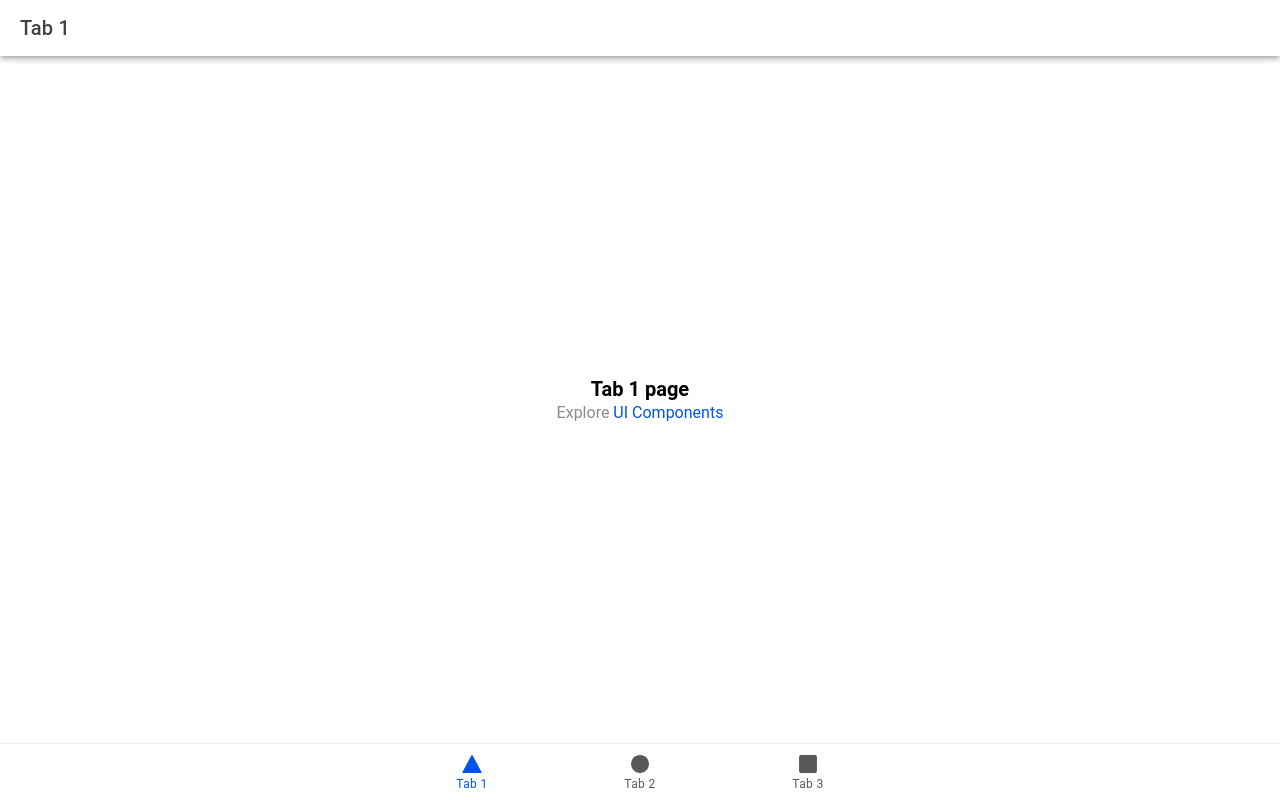
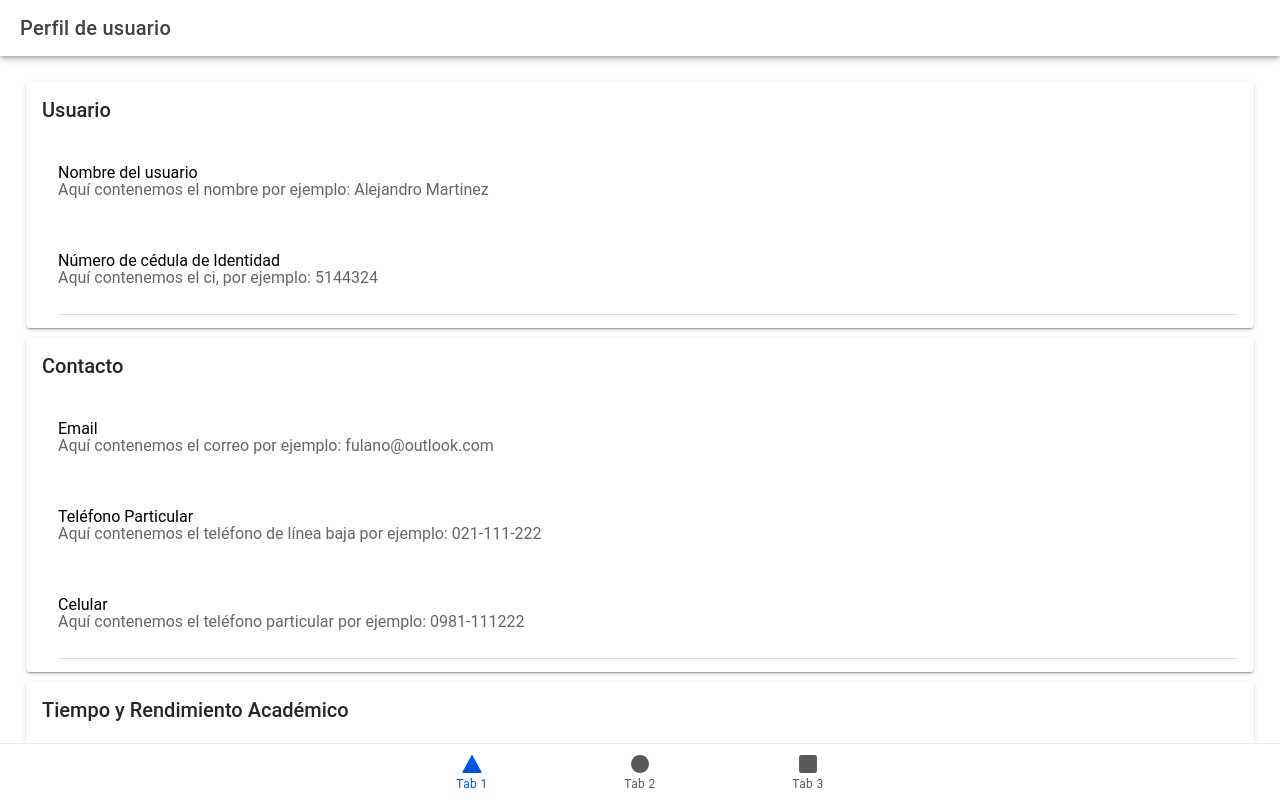
Before and after one commit to Fabrica-de-Desarrollo-CE-FPUNE/consultor-frontend-app, a React (Vite) app: page /tab1 in a window 1280 px wide. Built offline with nearby package versions, Linux system fonts and the light colour scheme.

Commit message:
perfil de usuario

```diff
--- a/src/pages/Tab1.tsx
+++ b/src/pages/Tab1.tsx
@@ -1,4 +1,4 @@
-import { IonContent, IonHeader, IonPage, IonTitle, IonToolbar } from '@ionic/react';
+import { IonCard, IonCardContent, IonCardHeader, IonCardTitle, IonContent, IonHeader, IonIcon, IonItem, IonLabel, IonPage, IonTextarea, IonTitle, IonToolbar } from '@ionic/react';
 import ExploreContainer from '../components/ExploreContainer';
 import './Tab1.css';
 
@@ -7,16 +7,69 @@ const Tab1: React.FC = () => {
     <IonPage>
       <IonHeader>
         <IonToolbar>
-          <IonTitle>Tab 1</IonTitle>
+          <IonTitle>Perfil de usuario</IonTitle>
         </IonToolbar>
       </IonHeader>
-      <IonContent fullscreen>
-        <IonHeader collapse="condense">
-          <IonToolbar>
-            <IonTitle size="large">Tab 1</IonTitle>
-          </IonToolbar>
-        </IonHeader>
-        <ExploreContainer name="Tab 1 page" />
+
+      <IonContent fullscreen={true} className='ion-padding'>
+
+        <IonCard>
+          <IonCardHeader>
+            <IonCardTitle>Usuario</IonCardTitle>
+          </IonCardHeader>
+
+          <IonCardContent>
+            <IonItem>
+              <IonLabel position= "floating">Nombre del usuario</IonLabel>
+              <IonTextarea readonly placeholder='Aquí contenemos el nombre por ejemplo: Alejandro Martinez'></IonTextarea>
+              <IonLabel position= "floating">Número de cédula de Identidad</IonLabel>
+              <IonTextarea readonly placeholder='Aquí contenemos el ci, por ejemplo: 5144324'></IonTextarea>
+            </IonItem>
+          </IonCardContent>
+        </IonCard>
+
+        <IonCard>
+          <IonCardHeader>
+            <IonCardTitle>Contacto</IonCardTitle>
+          </IonCardHeader>
+
+          <IonCardContent>
+            <IonItem>
+              <IonLabel position= "floating">Email</IonLabel>
+              <IonTextarea readonly placeholder='Aquí contenemos el correo por ejemplo: fulano@outlook.com'></IonTextarea>
+              <IonLabel position= "floating">Teléfono Particular</IonLabel>
+              <IonTextarea readonly placeholder='Aquí contenemos el teléfono de línea baja por ejemplo: 021-111-222'></IonTextarea>
+              <IonLabel position= "floating">Celular</IonLabel>
+              <IonTextarea readonly placeholder='Aquí contenemos el teléfono particular por ejemplo: 0981-111222'></IonTextarea>
+            </IonItem>
+          </IonCardContent>
+        </IonCard>
+
+        <IonCard>
+          <IonCardHeader>
+            <IonCardTitle>Tiempo y Rendimiento Académico</IonCardTitle>
+          </IonCardHeader>
+
+          <IonCardContent>
+            <IonItem>
+              <IonLabel position= "floating">Carrera</IonLabel>
+              <IonTextarea readonly placeholder='Información aquí'></IonTextarea>
+              <IonLabel position= "floating">Fecha de ingreso</IonLabel>
+              <IonTextarea readonly placeholder='Fecha aquí'></IonTextarea>
+              <IonLabel position= "floating">Fecha estimada de egreso</IonLabel>
+              <IonTextarea readonly placeholder='Fecha aquí'></IonTextarea>
+              <IonLabel position= "floating">Promedio</IonLabel>
+              <IonTextarea readonly placeholder='Número decimal aquí'></IonTextarea>
+              <IonLabel position= "floating">Total Materias Aprobadas</IonLabel>
+              <IonTextarea readonly placeholder='Número entero aquí'></IonTextarea>
+              <IonLabel position= "floating">Total Materias Reprobadas</IonLabel>
+              <IonTextarea readonly placeholder='Número entero aquí'></IonTextarea>
+              <IonLabel position= "floating">Porcentaje Materias Reprobadas</IonLabel>
+              <IonTextarea readonly placeholder='Porcentaje de regla de tres [(100 * materias en total)/materias reprobadas]'></IonTextarea>
+            </IonItem>
+          </IonCardContent>
+        </IonCard>
+
       </IonContent>
     </IonPage>
   );
```
Also changed, not shown: 1 other file (tests, documents, lock files or other folders).
